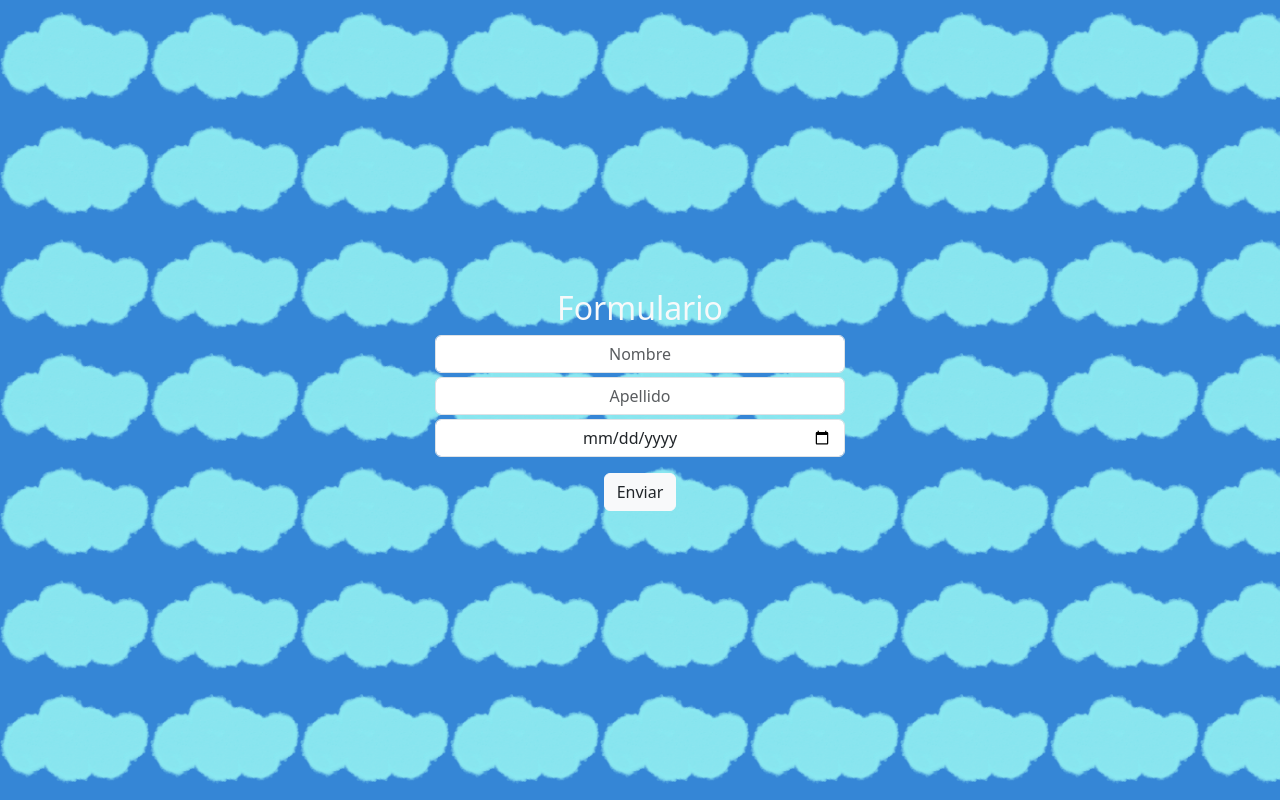
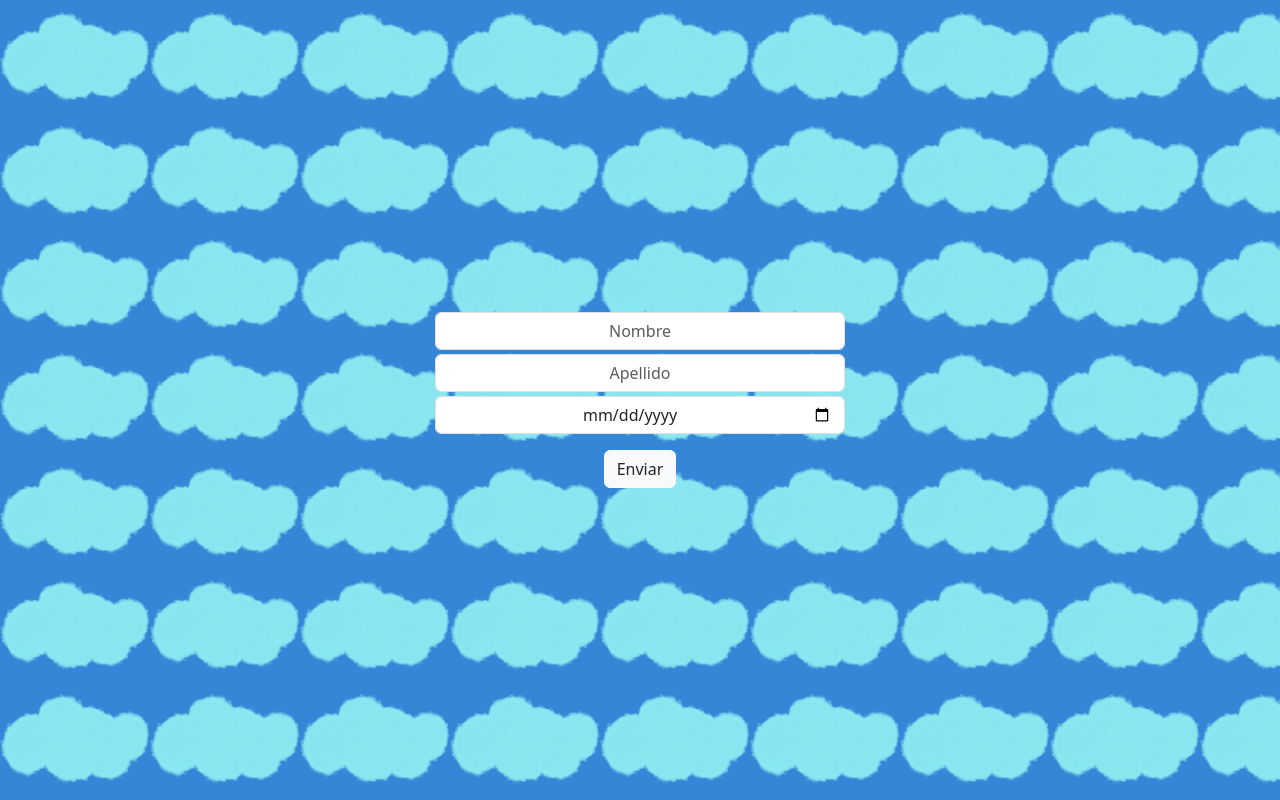
Before and after one commit to SagoDev/Actividad-11.2-Code-Challenge-Desafio-Sincronico, a plain HTML site: page index.html in a window 1280 px wide. Drawn offline with nearby package versions, Linux system fonts and the light colour scheme.

Commit message:
Update index.html

```diff
--- a/index.html
+++ b/index.html
@@ -11,7 +11,6 @@
     <div class="container">
         <div class="row vh-100 align-items-center text-center">
             <div class="mx-auto w-50 pt-2 pb-2 rounded">
-                <h2 class="text-light">Formulario</h2>
                 <form class="text-center mb-3 w-75 mx-auto">
                     <div>
                         <input type="text" class="form-control text-center mb-1" id="name" placeholder="Nombre">
```
